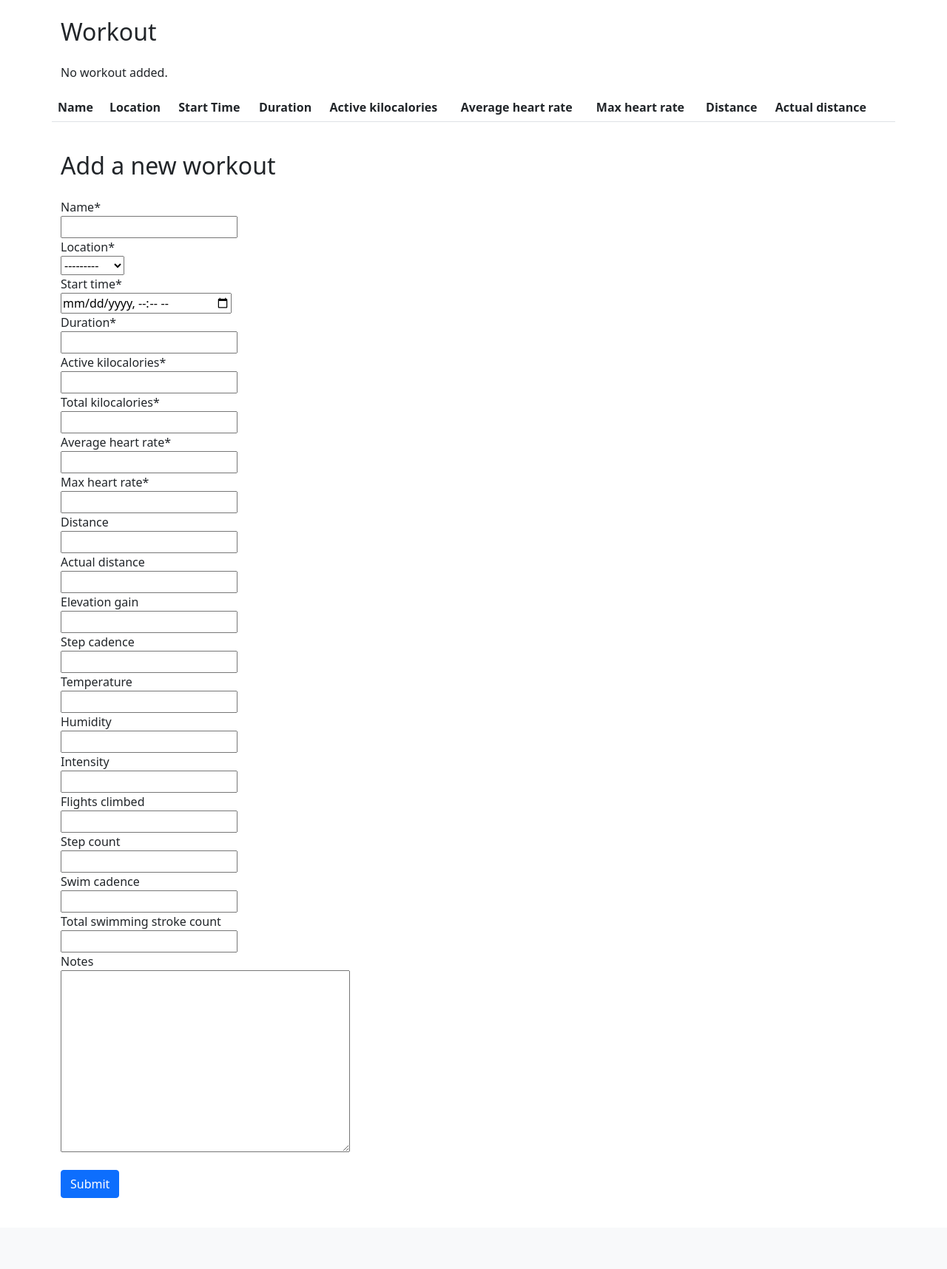
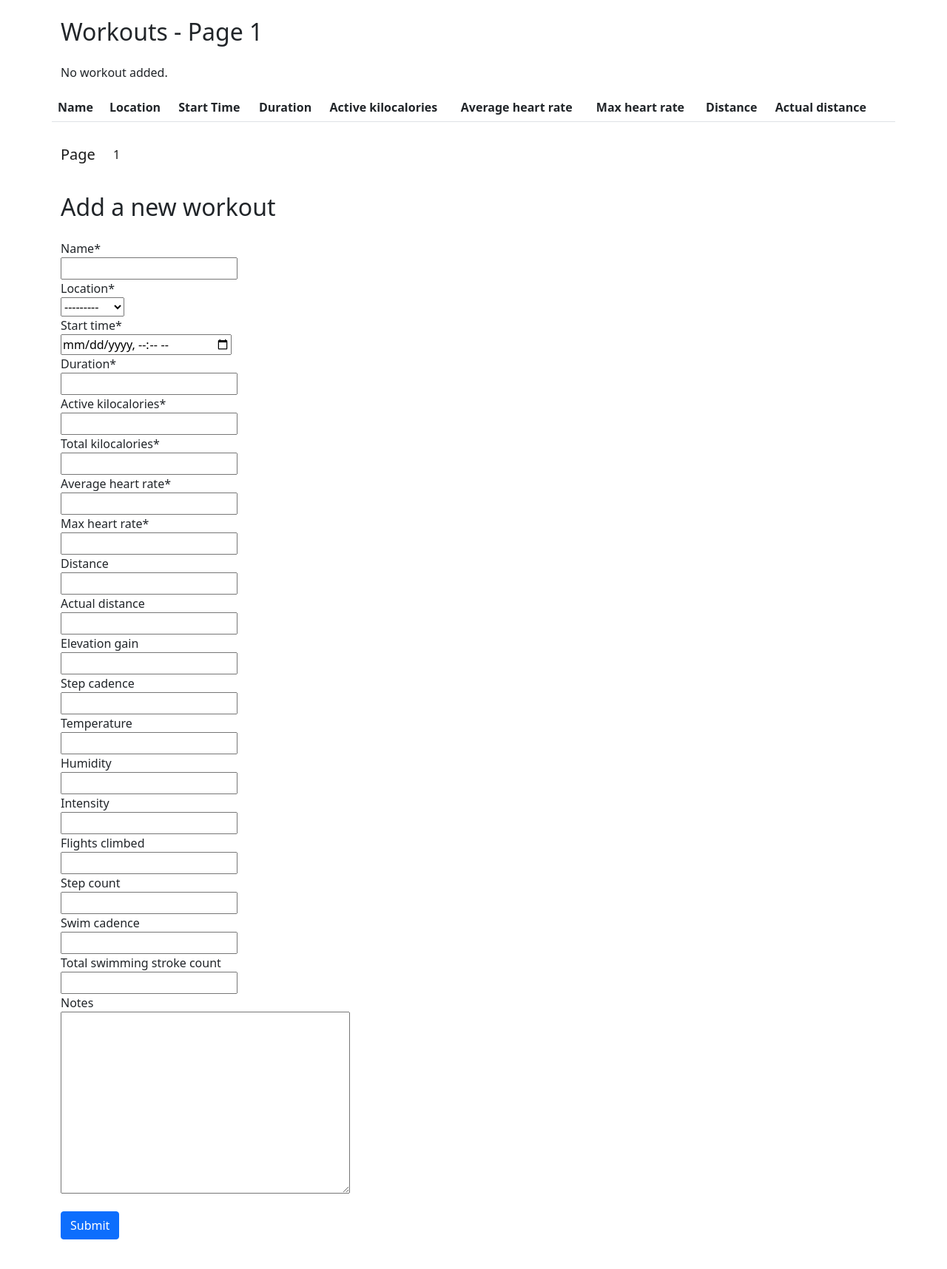
Before and after one commit to Matt-Mcl/workout-app, a Django app: page /workouts/ in a window 1280 px wide. Shown: the part 56-1772 px from the top of the page at 74% size. Before the commit the page ends 1676 px from the top, so only its background shows below. Run offline with Django 4.2, Linux system fonts and the light colour scheme; the visitor is signed in with stand-in values (Sample User, id 1); data comes from the database, SQL or seed files in the repository; data that the repository does not hold is empty; some libraries are stand-ins or nearby versions.

Commit message:
Adds pages of workouts

```diff
--- a/workoutapp/workouts/templates/workouts/workouts.html
+++ b/workoutapp/workouts/templates/workouts/workouts.html
@@ -15,7 +15,7 @@
 
         <div class="container">
             <!--Django Model-->
-            <h2 class="my-4">Workout</h2>
+            <h2 class="my-4">Workouts - Page {{ workouts.number }}</h2>
             <div class="row">
                 <table class="table">
                     <tr>
@@ -30,7 +30,7 @@
                         <th>Actual distance</th>
                         <th></th>
                     </tr>
-                    {% for w in workout %}
+                    {% for w in workouts %}
                         <tr>
                             {% if w.notes %}
                                 <td id="tooltip1"><a style="border-bottom: 1px dotted #000;">{{ w.name }}<span>{{ w.notes }}</span></a></td>
@@ -60,6 +60,24 @@
                     {% endfor %}
                 </table>
             </div>
+            <div class="row">
+                <nav class="navbar navbar-expand-lg navbar-light">
+                    <a class="navbar-brand">Page</a>
+                    <button class="navbar-toggler" type="button" data-bs-toggle="collapse" data-bs-target="#navbarNav2" aria-controls="navbarNav2" aria-expanded="false" aria-label="Toggle navigation">
+                        <span class="navbar-toggler-icon"></span>
+                    </button>
+                    <div class="collapse navbar-collapse" id="navbarNav2">
+                        <ul class="navbar-nav">
+                            {% for page_num in workouts.paginator.page_range %}
+                                <li class="nav-item">
+                                    <a class="nav-link active" aria-current="page" href="?page={{ page_num }}">{{ page_num }}</a>
+                                </li>
+                            {% endfor %}
+                        </ul>
+                    </div>
+                </nav>
+            </div>
+            <div class="row">
                 <!--Django Model Form-->
                 <h2 class="my-4">Add a new workout</h2>
                 <form method="post" enctype="multipart/form-data">
@@ -68,6 +86,7 @@
                     <button class="btn btn-primary my-4" type="submit">Submit</button>
                 </form>
             </div>
+        </div>
     </body>
 </html>
 {% endblock %}
--- a/workoutapp/workouts/views.py
+++ b/workoutapp/workouts/views.py
@@ -2,6 +2,7 @@ from django.shortcuts import render, redirect
 from django.contrib.auth import login, authenticate
 from django.contrib.auth.forms import UserCreationForm
 from django.contrib.auth.decorators import login_required
+from django.core.paginator import Paginator, PageNotAnInteger, EmptyPage
 from django.http import HttpResponse
 from django.shortcuts import redirect
 from rest_framework.views import APIView
@@ -25,8 +26,18 @@ def WorkoutFormView(request):
         # Get workouts ordered by newest first
         user_workouts = Workout.objects.filter(user=user).order_by("-start_time")
 
+        this_page = request.GET.get("page", 1)
+        paginated_workouts = Paginator(user_workouts, 15)
+
+        try:
+            page_workouts = paginated_workouts.page(this_page)
+        except PageNotAnInteger:
+            page_workouts = paginated_workouts.page(1)
+        except EmptyPage:
+            page_workouts = paginated_workouts.page(paginated_workouts.num_pages)
+
         workout_form = WorkoutForm()
-        return render(request=request, template_name="workouts/workouts.html", context={'workout_form': workout_form, 'workout': user_workouts})
+        return render(request=request, template_name="workouts/workouts.html", context={'workout_form': workout_form, 'workouts': page_workouts})
 
     elif request.method == "POST":
         user = User.objects.filter(id=request.user.id)[0]
```
Lines whose indentation alone changed are shown as unchanged.
